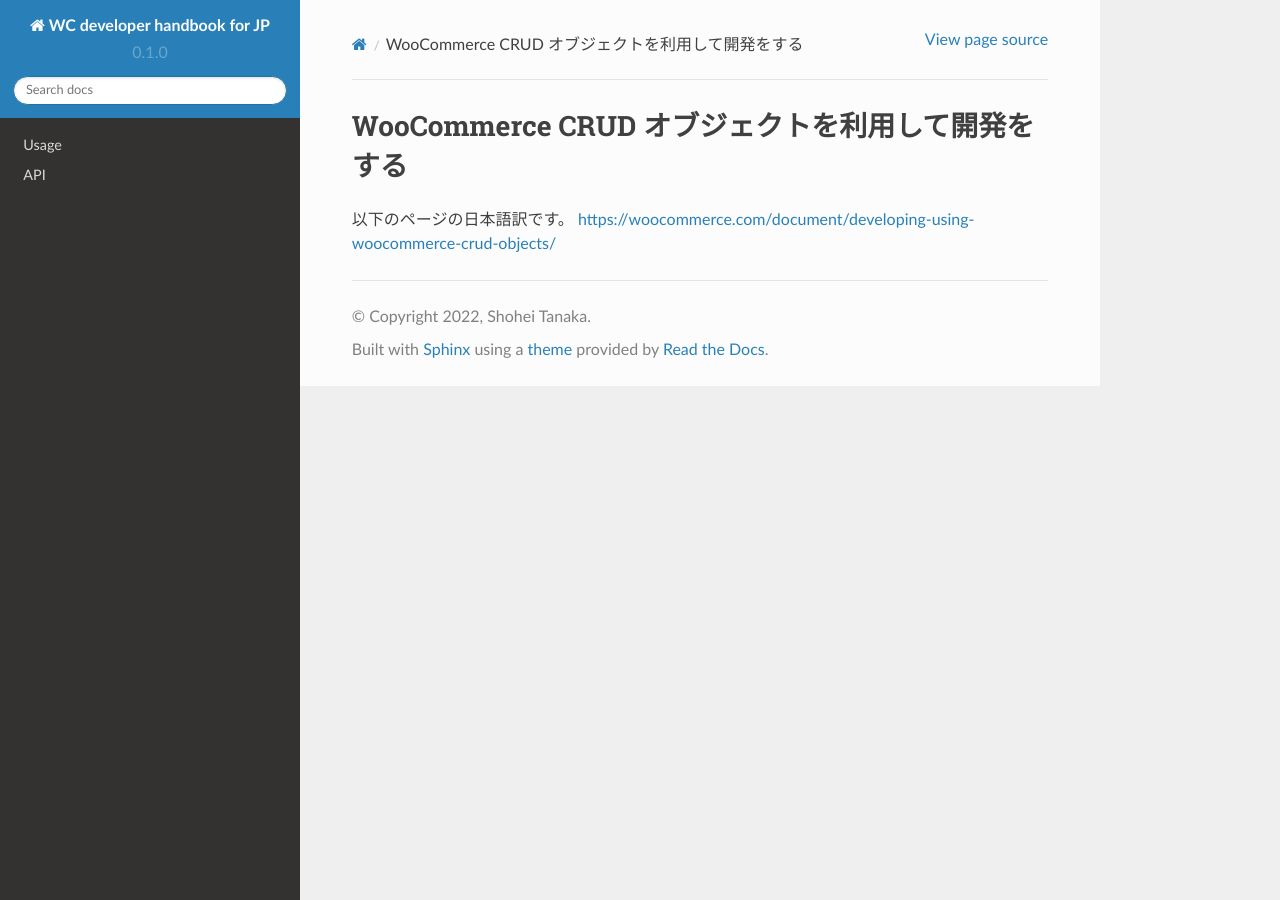
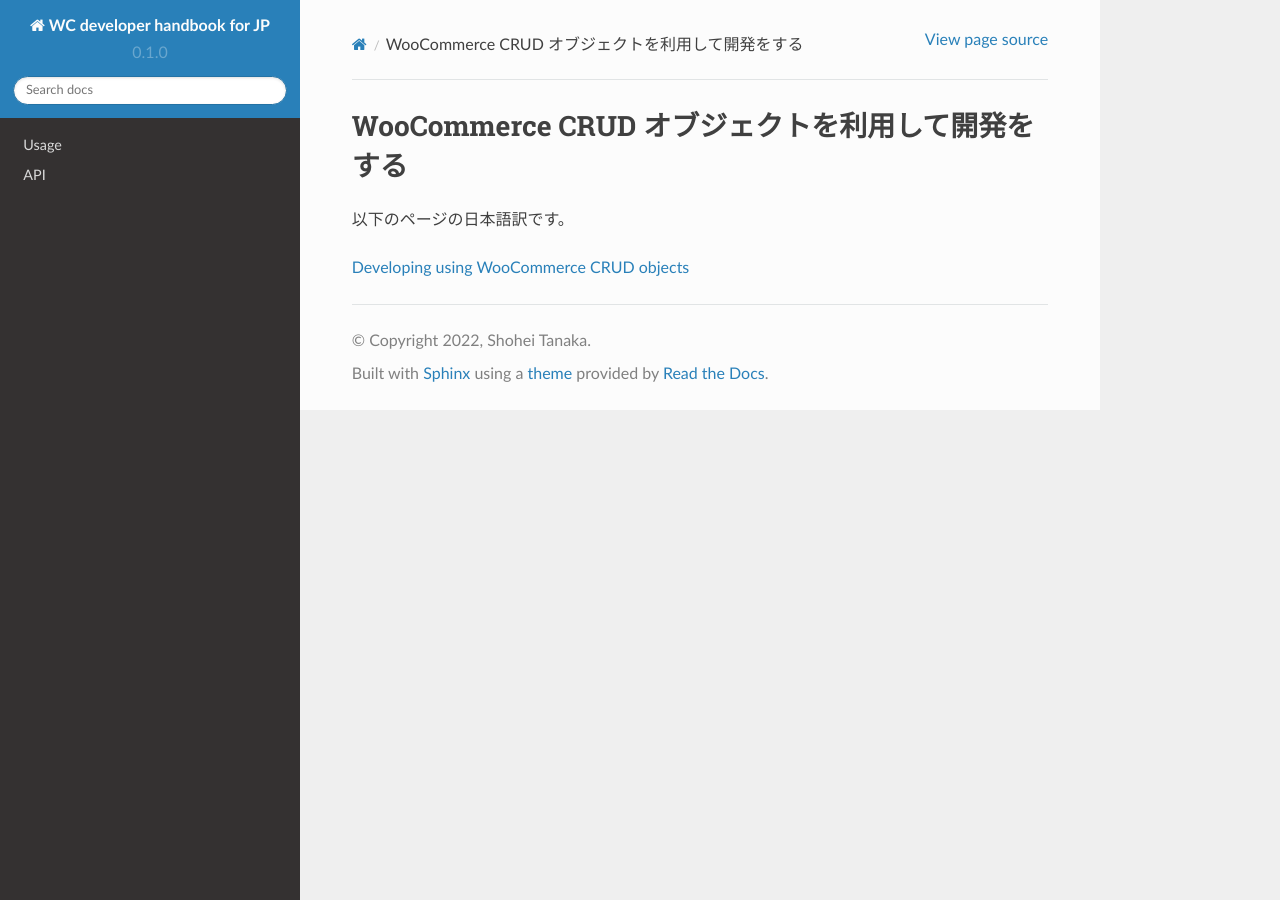
Before and after one commit to shoheitanaka/wc-developer-docs-ja, a Sphinx documentation site: the page built from docs/source/developing-using-woocommerce-crud-objects.rst, in a window 1280 px wide. Built offline with Sphinx 7.4.7 and the Read the Docs theme 2.0.0, drawn with Linux system fonts in a browser that asks for light colours; some of the changed lines change nothing that is shown.

Commit message:
Update developing-using-woocommerce-crud-objects.rst

```diff
--- a/docs/source/developing-using-woocommerce-crud-objects.rst
+++ b/docs/source/developing-using-woocommerce-crud-objects.rst
@@ -2,4 +2,5 @@
 =====
 
 以下のページの日本語訳です。
-https://woocommerce.com/document/developing-using-woocommerce-crud-objects/
+
+`Developing using WooCommerce CRUD objects <https://woocommerce.com/document/developing-using-woocommerce-crud-objects/>`_
```
